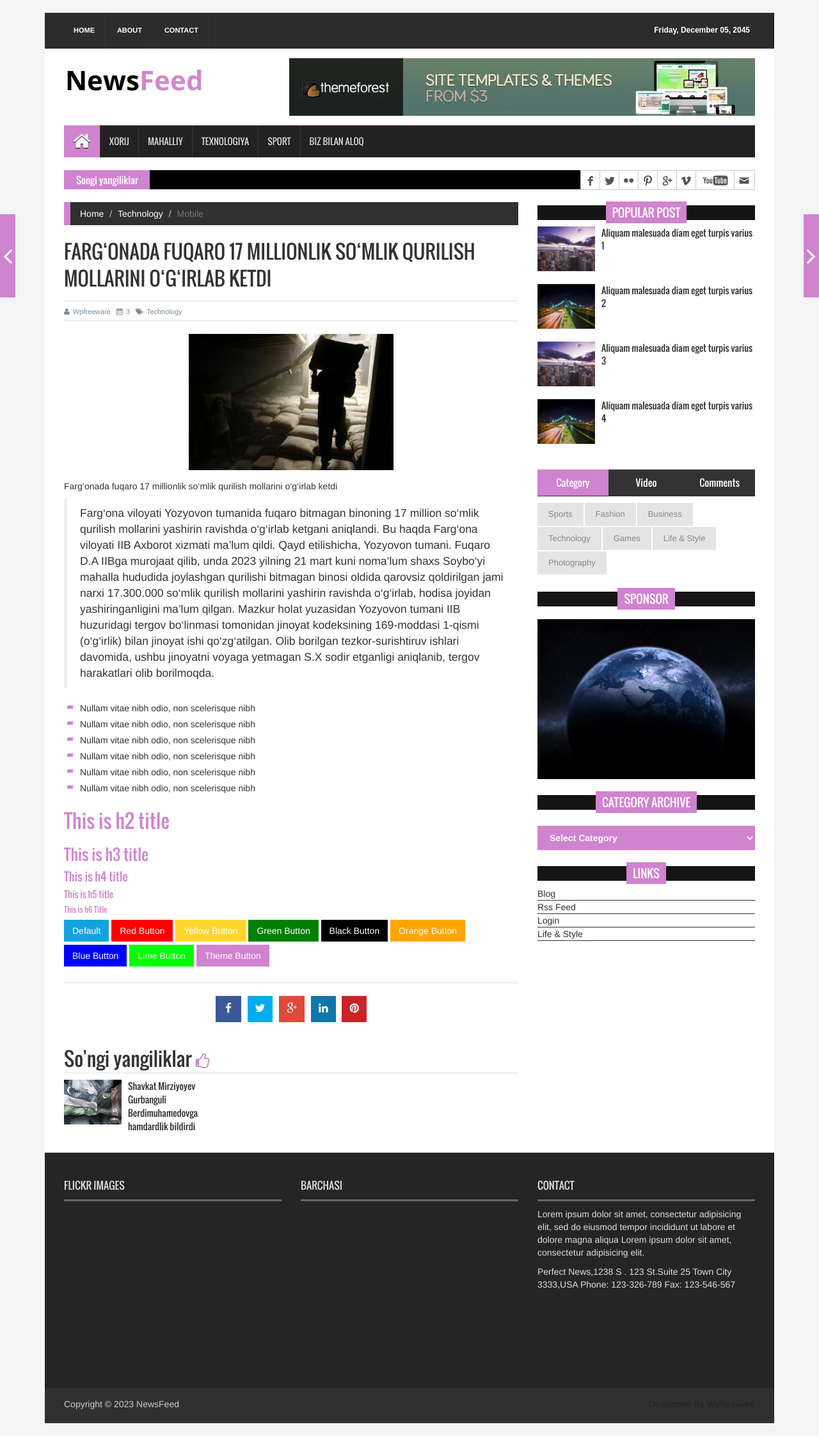
After one commit to iCloudmrx/FirstPorfile, a Django app: page /uz/Mahalliy/ in a window 1280 px wide. The commit adds this page. Shown: the whole page at 64% size. Run offline with Django 4.2, Linux system fonts and the light colour scheme; data comes from the database, SQL or seed files in the repository; some libraries are stand-ins or nearby versions.

Commit message:
add local.html

```diff
--- a/blog/urls.py
+++ b/blog/urls.py
@@ -8,5 +8,6 @@ urlpatterns = [
     path('404/', ContactView.as_view(), name='404'),
     path('<int:year>/<int:month>/<int:day>/<slug:post>/',
          post_detail,
-         name='post_detail')
+         name='post_detail'),
+    path('uz/Mahalliy/', localView, name='local'),
 ]
--- a/blog/views.py
+++ b/blog/views.py
@@ -4,13 +4,6 @@ from .models import Post, Category
 from .forms import ContactForm
 
 # Create your views here.
-
-
-def post_list(request):
-    posts = Post.published.all().order_by('-publish')
-    return render(request,
-                  'blog/post/list.html',
-                  {'posts': posts})
 
 
 def post_index(request):
@@ -92,3 +85,12 @@ class ContactView(TemplateView):
         return render(request, 'blog/post/pages/contact.html', {
             'form': form
         })
+
+
+def localView(request):
+    posts = Post.published.all().order_by(
+        '-publish').filter(category__name='Mahalliy')[:10]
+    return render(request, 'blog/post/pages/local.html',
+                  {
+                      'posts': posts,
+                  })
--- a/templates/blog/base.html
+++ b/templates/blog/base.html
@@ -141,7 +141,7 @@
                             <li><a href="#">Xorij</a></li>
                             <li class="dropdown">
                                 <a
-                                    href="#"
+                                    href="{% url 'blog:local' %}"
                                     class="dropdown-toggle"
                                     data-toggle="dropdown"
                                     role="button"
--- a/templates/blog/post/list.html
+++ /dev/null
@@ -1,4 +0,0 @@
-{% extends '../base.html' %} {% block title %} News ddddfds {% endblock title %}
-{% block content %} {% for post in posts %}
-<h2>{{post.title}}</h2>
-{% endfor %} {% endblock content %}
--- /dev/null
+++ b/templates/blog/post/pages/local.html
@@ -0,0 +1,401 @@
+{% extends 'blog/base.html' %}<!---->
+{% block title %} Single page {% endblock title%}<!---->
+{% block content %}
+<section id="contentSection">
+    <div class="row">
+        <div class="col-lg-8 col-md-8 col-sm-8">
+            <div class="left_content">
+                <div class="single_page">
+                    <ol class="breadcrumb">
+                        <li><a href="../index.html">Home</a></li>
+                        <li><a href="#">Technology</a></li>
+                        <li class="active">Mobile</li>
+                    </ol>
+                    {% for post in posts %} {% if forloop.first %}
+                    <h1>{{post.title}}</h1>
+                    <div class="post_commentbox">
+                        <a href="#"><i class="fa fa-user"></i>Wpfreeware</a>
+                        <span
+                            ><i class="fa fa-calendar"></i
+                            >{{post.publish.hour}}</span
+                        >
+                        <a href="#"><i class="fa fa-tags"></i>Technology</a>
+                    </div>
+                    <div class="single_page_content">
+                        <img
+                            class="img-center"
+                            src="{{post.image.url}}"
+                            alt=""
+                        />
+                        <p>{{post.title}}</p>
+                        <blockquote>{{post.body}}</blockquote>
+                        {% endif %} {% endfor %}
+                        <ul>
+                            <li>
+                                Nullam vitae nibh odio, non scelerisque nibh
+                            </li>
+                            <li>
+                                Nullam vitae nibh odio, non scelerisque nibh
+                            </li>
+                            <li>
+                                Nullam vitae nibh odio, non scelerisque nibh
+                            </li>
+                            <li>
+                                Nullam vitae nibh odio, non scelerisque nibh
+                            </li>
+                            <li>
+                                Nullam vitae nibh odio, non scelerisque nibh
+                            </li>
+                            <li>
+                                Nullam vitae nibh odio, non scelerisque nibh
+                            </li>
+                        </ul>
+                        <h2>This is h2 title</h2>
+                        <h3>This is h3 title</h3>
+                        <h4>This is h4 title</h4>
+                        <h5>This is h5 title</h5>
+                        <h6>This is h6 Title</h6>
+                        <button class="btn default-btn">Default</button>
+                        <button class="btn btn-red">Red Button</button>
+                        <button class="btn btn-yellow">Yellow Button</button>
+                        <button class="btn btn-green">Green Button</button>
+                        <button class="btn btn-black">Black Button</button>
+                        <button class="btn btn-orange">Orange Button</button>
+                        <button class="btn btn-blue">Blue Button</button>
+                        <button class="btn btn-lime">Lime Button</button>
+                        <button class="btn btn-theme">Theme Button</button>
+                    </div>
+                    <div class="social_link">
+                        <ul class="sociallink_nav">
+                            <li>
+                                <a href="#"><i class="fa fa-facebook"></i></a>
+                            </li>
+                            <li>
+                                <a href="#"><i class="fa fa-twitter"></i></a>
+                            </li>
+                            <li>
+                                <a href="#"
+                                    ><i class="fa fa-google-plus"></i
+                                ></a>
+                            </li>
+                            <li>
+                                <a href="#"><i class="fa fa-linkedin"></i></a>
+                            </li>
+                            <li>
+                                <a href="#"><i class="fa fa-pinterest"></i></a>
+                            </li>
+                        </ul>
+                    </div>
+                    <div class="related_post">
+                        <h2>
+                            So'ngi yangiliklar <i class="fa fa-thumbs-o-up"></i>
+                        </h2>
+                        <ul class="spost_nav wow fadeInDown animated">
+                            {% for post in posts %}<!---->
+                            {% if forloop.counter is not 1 %}
+                            <li>
+                                <div class="media">
+                                    <a
+                                        class="media-left"
+                                        href="{{post.get_absolute_url}}"
+                                    >
+                                        <img src="{{post.image.url}}" alt="" />
+                                    </a>
+                                    <div class="media-body">
+                                        <a
+                                            class="catg_title"
+                                            href="{{post.get_absolute_url}}"
+                                        >
+                                            {{post.title|truncatewords:10}}</a
+                                        >
+                                    </div>
+                                </div>
+                            </li>
+                            {% endif %} {% endfor %}
+                        </ul>
+                    </div>
+                </div>
+            </div>
+        </div>
+        <nav class="nav-slit">
+            <a class="prev" href="#">
+                <span class="icon-wrap"><i class="fa fa-angle-left"></i></span>
+                <div>
+                    <h3>City Lights</h3>
+                    <img src="../images/post_img1.jpg" alt="" />
+                </div>
+            </a>
+            <a class="next" href="#">
+                <span class="icon-wrap"><i class="fa fa-angle-right"></i></span>
+                <div>
+                    <h3>Street Hills</h3>
+                    <img src="../images/post_img1.jpg" alt="" />
+                </div>
+            </a>
+        </nav>
+        <div class="col-lg-4 col-md-4 col-sm-4">
+            <aside class="right_content">
+                <div class="single_sidebar">
+                    <h2><span>Popular Post</span></h2>
+                    <ul class="spost_nav">
+                        <li>
+                            <div class="media wow fadeInDown">
+                                <a href="single_page.html" class="media-left">
+                                    <img alt="" src="../images/post_img1.jpg" />
+                                </a>
+                                <div class="media-body">
+                                    <a
+                                        href="single_page.html"
+                                        class="catg_title"
+                                    >
+                                        Aliquam malesuada diam eget turpis
+                                        varius 1</a
+                                    >
+                                </div>
+                            </div>
+                        </li>
+                        <li>
+                            <div class="media wow fadeInDown">
+                                <a href="single_page.html" class="media-left">
+                                    <img alt="" src="../images/post_img2.jpg" />
+                                </a>
+                                <div class="media-body">
+                                    <a
+                                        href="single_page.html"
+                                        class="catg_title"
+                                    >
+                                        Aliquam malesuada diam eget turpis
+                                        varius 2</a
+                                    >
+                                </div>
+                            </div>
+                        </li>
+                        <li>
+                            <div class="media wow fadeInDown">
+                                <a href="single_page.html" class="media-left">
+                                    <img alt="" src="../images/post_img1.jpg" />
+                                </a>
+                                <div class="media-body">
+                                    <a
+                                        href="single_page.html"
+                                        class="catg_title"
+                                    >
+                                        Aliquam malesuada diam eget turpis
+                                        varius 3</a
+                                    >
+                                </div>
+                            </div>
+                        </li>
+                        <li>
+                            <div class="media wow fadeInDown">
+                                <a href="single_page.html" class="media-left">
+                                    <img alt="" src="../images/post_img2.jpg" />
+                                </a>
+                                <div class="media-body">
+                                    <a
+                                        href="single_page.html"
+                                        class="catg_title"
+                                    >
+                                        Aliquam malesuada diam eget turpis
+                                        varius 4</a
+                                    >
+                                </div>
+                            </div>
+                        </li>
+                    </ul>
+                </div>
+                <div class="single_sidebar">
+                    <ul class="nav nav-tabs" role="tablist">
+                        <li role="presentation" class="active">
+                            <a
+                                href="#category"
+                                aria-controls="home"
+                                role="tab"
+                                data-toggle="tab"
+                                >Category</a
+                            >
+                        </li>
+                        <li role="presentation">
+                            <a
+                                href="#video"
+                                aria-controls="profile"
+                                role="tab"
+                                data-toggle="tab"
+                                >Video</a
+                            >
+                        </li>
+                        <li role="presentation">
+                            <a
+                                href="#comments"
+                                aria-controls="messages"
+                                role="tab"
+                                data-toggle="tab"
+                                >Comments</a
+                            >
+                        </li>
+                    </ul>
+                    <div class="tab-content">
+                        <div
+                            role="tabpanel"
+                            class="tab-pane active"
+                            id="category"
+                        >
+                            <ul>
+                                <li class="cat-item">
+                                    <a href="#">Sports</a>
+                                </li>
+                                <li class="cat-item">
+                                    <a href="#">Fashion</a>
+                                </li>
+                                <li class="cat-item">
+                                    <a href="#">Business</a>
+                                </li>
+                                <li class="cat-item">
+                                    <a href="#">Technology</a>
+                                </li>
+                                <li class="cat-item">
+                                    <a href="#">Games</a>
+                                </li>
+                                <li class="cat-item">
+                                    <a href="#">Life &amp; Style</a>
+                                </li>
+                                <li class="cat-item">
+                                    <a href="#">Photography</a>
+                                </li>
+                            </ul>
+                        </div>
+                        <div role="tabpanel" class="tab-pane" id="video">
+                            <div class="vide_area">
+                                <iframe
+                                    width="100%"
+                                    height="250"
+                                    src="http://www.youtube.com/embed/h5QWbURNEpA?feature=player_detailpage"
+                                    frameborder="0"
+                                    allowfullscreen
+                                ></iframe>
+                            </div>
+                        </div>
+                        <div role="tabpanel" class="tab-pane" id="comments">
+                            <ul class="spost_nav">
+                                <li>
+                                    <div class="media wow fadeInDown">
+                                        <a
+                                            href="single_page.html"
+                                            class="media-left"
+                                        >
+                                            <img
+                                                alt=""
+                                                src="../images/post_img1.jpg"
+                                            />
+                                        </a>
+                                        <div class="media-body">
+                                            <a
+                                                href="single_page.html"
+                                                class="catg_title"
+                                            >
+                                                Aliquam malesuada diam eget
+                                                turpis varius 1</a
+                                            >
+                                        </div>
+                                    </div>
+                                </li>
+                                <li>
+                                    <div class="media wow fadeInDown">
+                                        <a
+                                            href="single_page.html"
+                                            class="media-left"
+                                        >
+                                            <img
+                                                alt=""
+                                                src="../images/post_img2.jpg"
+                                            />
+                                        </a>
+                                        <div class="media-body">
+                                            <a
+                                                href="single_page.html"
+                                                class="catg_title"
+                                            >
+                                                Aliquam malesuada diam eget
+                                                turpis varius 2</a
+                                            >
+                                        </div>
+                                    </div>
+                                </li>
+                                <li>
+                                    <div class="media wow fadeInDown">
+                                        <a
+                                            href="single_page.html"
+                                            class="media-left"
+                                        >
+                                            <img
+                                                alt=""
+                                                src="../images/post_img1.jpg"
+                                            />
+                                        </a>
+                                        <div class="media-body">
+                                            <a
+                                                href="single_page.html"
+                                                class="catg_title"
+                                            >
+                                                Aliquam malesuada diam eget
+                                                turpis varius 3</a
+                                            >
+                                        </div>
+                                    </div>
+                                </li>
+                                <li>
+                                    <div class="media wow fadeInDown">
+                                        <a
+                                            href="single_page.html"
+                                            class="media-left"
+                                        >
+                                            <img
+                                                alt=""
+                                                src="../images/post_img2.jpg"
+                                            />
+                                        </a>
+                                        <div class="media-body">
+                                            <a
+                                                href="single_page.html"
+                                                class="catg_title"
+                                            >
+                                                Aliquam malesuada diam eget
+                                                turpis varius 4</a
+                                            >
+                                        </div>
+                                    </div>
+                                </li>
+                            </ul>
+                        </div>
+                    </div>
+                </div>
+                <div class="single_sidebar wow fadeInDown">
+                    <h2><span>Sponsor</span></h2>
+                    <a class="sideAdd" href="#"
+                        ><img src="../images/add_img.jpg" alt=""
+                    /></a>
+                </div>
+                <div class="single_sidebar wow fadeInDown">
+                    <h2><span>Category Archive</span></h2>
+                    <select class="catgArchive">
+                        <option>Select Category</option>
+                        <option>Life styles</option>
+                        <option>Sports</option>
+                        <option>Technology</option>
+                        <option>Treads</option>
+                    </select>
+                </div>
+                <div class="single_sidebar wow fadeInDown">
+                    <h2><span>Links</span></h2>
+                    <ul>
+                        <li><a href="#">Blog</a></li>
+                        <li><a href="#">Rss Feed</a></li>
+                        <li><a href="#">Login</a></li>
+                        <li><a href="#">Life &amp; Style</a></li>
+                    </ul>
+                </div>
+            </aside>
+        </div>
+    </div>
+</section>
+{% endblock content %}
```
